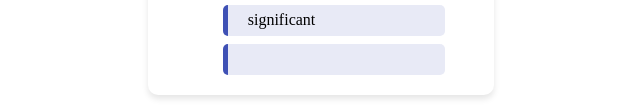
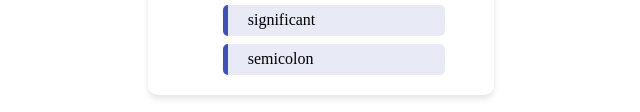
Before and after one commit to machi1007/voc1, a plain HTML site: page index.html in a window 1280 px wide. Shown: the part 1124-1236 px from the top of the page, 322-962 px from the left. Drawn offline with Linux system fonts and the light colour scheme.

Commit message:
Update index.html

```diff
--- a/index.html
+++ b/index.html
@@ -87,8 +87,7 @@ body {
     const wordsString = `
 
     descriptive; inferential; numerical; graphical; tabular; experiment; individuals; branches; distributions; dispersion; quartiles; interquartile range; variance; standard deviation; 3M mean median mode; arithmetic average; central tendency; symmetric distribution; skewed distribution; pros and cons; Rules of Thumb; heterogeneity; deriving; procedures; agglomerative; divisive; significant;
-
-    `; // Your words and phrases here, separated by semicolons
+semicolon;`; // Your words and phrases here, separated by semicolons
     const words = wordsString.split(';').filter(Boolean); // Use semicolon as separator
 
     function renderWords() {
```
